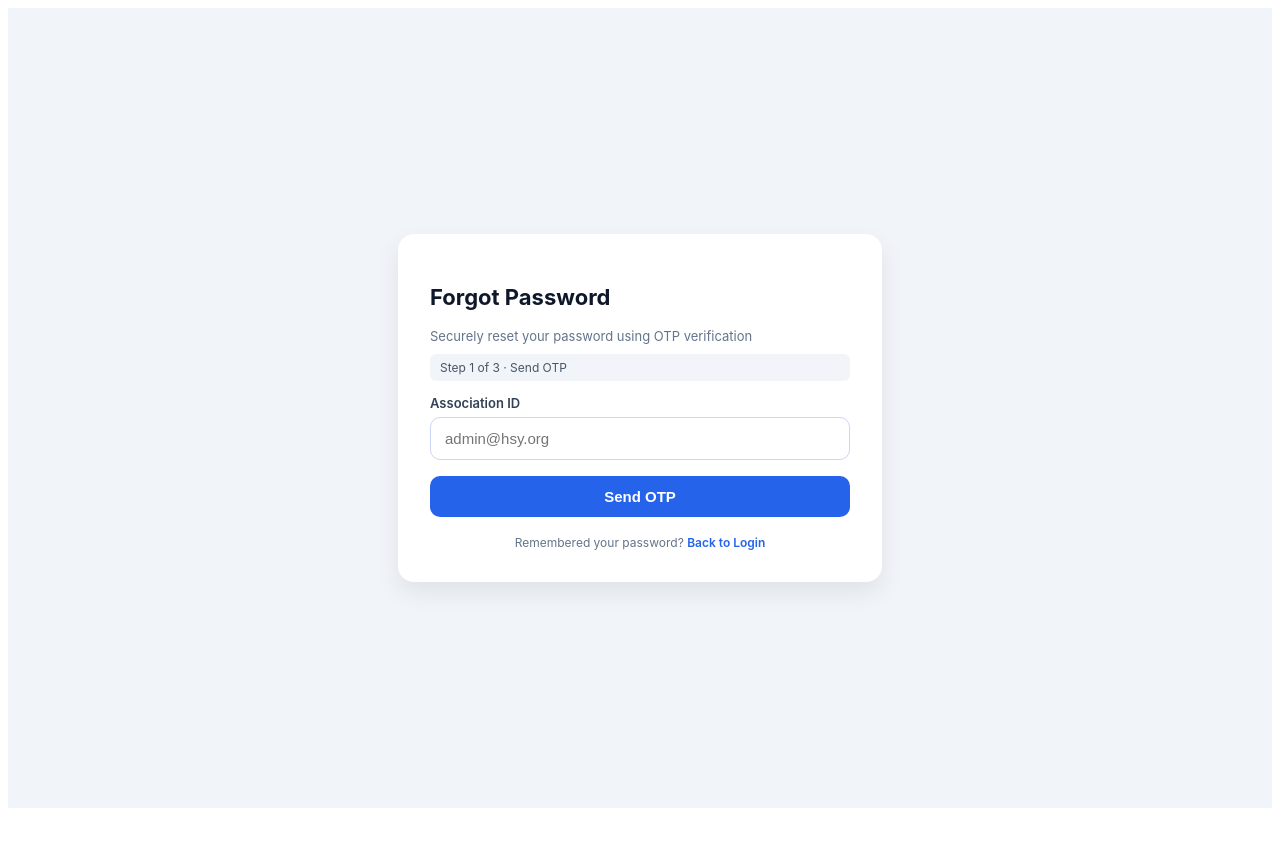
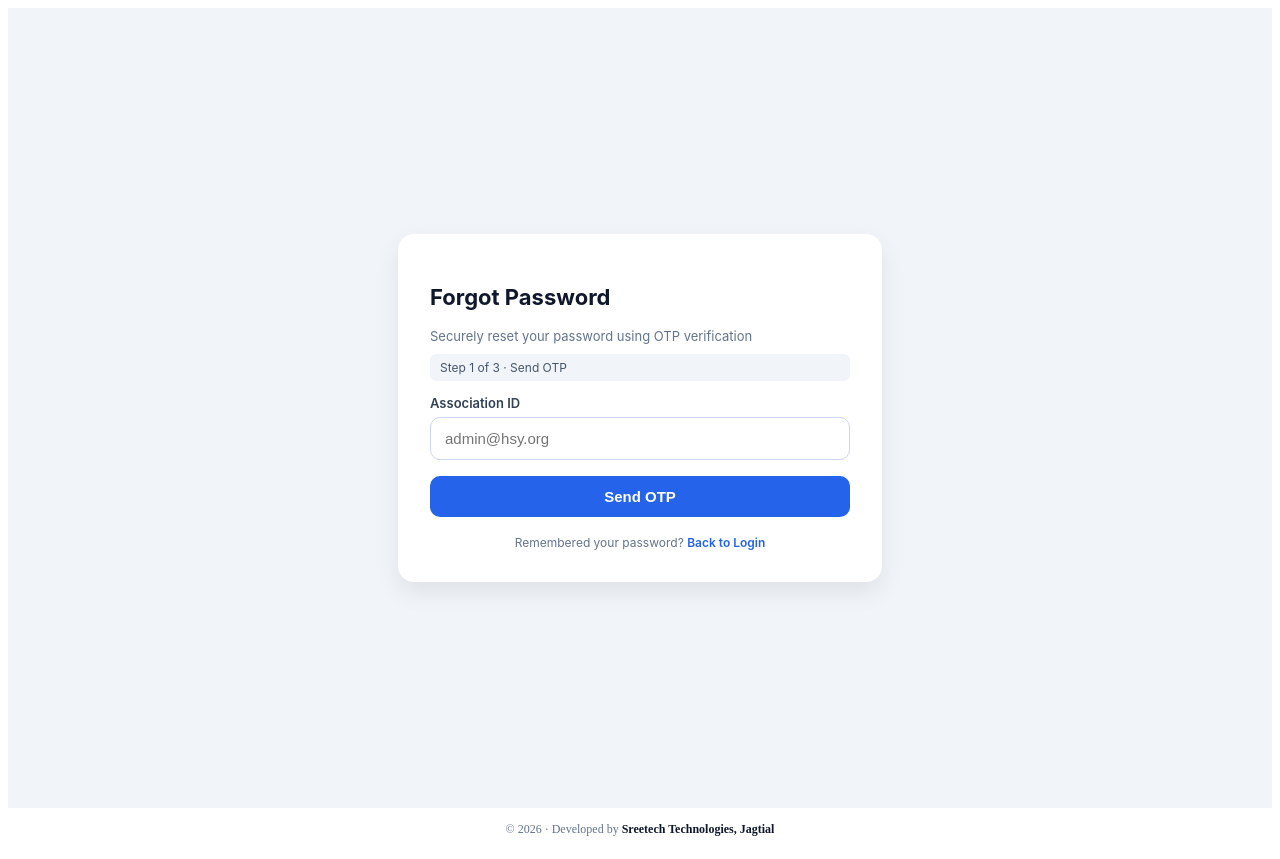
Before and after one commit to hinduswarajyouth-cyber/association-frontend, a React (Vite) app: page /forgot-password in a window 1280 px wide. Before the commit the page ends 816 px from the top, so only its background shows below. Built offline with nearby package versions, Linux system fonts and the light colour scheme.

Commit message:
Add footer branding - Sreetech Technologies Jagtial

```diff
--- a/src/App.jsx
+++ b/src/App.jsx
@@ -1,5 +1,6 @@
 import { Routes, Route, Navigate } from "react-router-dom";
 import PrivateRoute from "./PrivateRoute";
+import Footer from "./components/Footer";
 
 /* ===== PUBLIC ===== */
 import Login from "./pages/Login";
@@ -27,6 +28,7 @@ import MemberContributions from "./pages/MemberContributions";
 
 export default function App() {
   return (
+    <>
       <Routes>
         {/* 🔓 PUBLIC */}
         <Route path="/" element={<Login />} />
@@ -207,5 +209,9 @@ export default function App() {
         {/* 🚫 FALLBACK */}
         <Route path="*" element={<Navigate to="/" replace />} />
       </Routes>
+
+      {/* 🌐 GLOBAL FOOTER */}
+      <Footer />
+    </>
   );
 }
--- a/src/api/api.js
+++ b/src/api/api.js
@@ -1,10 +1,11 @@
 import axios from "axios";
 
 /* =========================
-   🌐 AXIOS INSTANCE
+   🌐 AXIOS INSTANCE (FINAL)
 ========================= */
 const api = axios.create({
-  baseURL: import.meta.env.VITE_API_URL,
+  // ✅ MUST MATCH .env
+  baseURL: import.meta.env.VITE_API_BASE_URL,
   headers: {
     "Content-Type": "application/json",
   },
@@ -15,21 +16,20 @@ const api = axios.create({
    AUTO ATTACH JWT TOKEN
 ========================= */
 api.interceptors.request.use(
-  (req) => {
+  (config) => {
     const token = localStorage.getItem("token");
 
-    // Attach token for all protected APIs
+    // Attach token ONLY if exists
     if (token) {
-      req.headers.Authorization = `Bearer ${token}`;
+      config.headers.Authorization = `Bearer ${token}`;
     }
 
-    // IMPORTANT:
-    // For FormData (file uploads), let browser set multipart boundary
-    if (req.data instanceof FormData) {
-      delete req.headers["Content-Type"];
+    // IMPORTANT: For file uploads
+    if (config.data instanceof FormData) {
+      delete config.headers["Content-Type"];
     }
 
-    return req;
+    return config;
   },
   (error) => Promise.reject(error)
 );
@@ -44,7 +44,11 @@ api.interceptors.response.use(
     if (error.response?.status === 401) {
       // Token expired / invalid
       localStorage.clear();
-      window.location.href = "/";
+
+      // 🔥 Prevent redirect loop on public pages
+      if (!window.location.pathname.includes("forgot-password")) {
+        window.location.href = "/";
+      }
     }
     return Promise.reject(error);
   }
--- /dev/null
+++ b/src/components/Footer.jsx
@@ -0,0 +1,22 @@
+export default function Footer() {
+  return (
+    <footer style={footerStyle}>
+      © {new Date().getFullYear()} · Developed by{" "}
+      <span style={brand}>Sreetech Technologies, Jagtial</span>
+    </footer>
+  );
+}
+
+const footerStyle = {
+  width: "100%",
+  padding: "14px 0",
+  textAlign: "center",
+  fontSize: "12px",
+  color: "#64748b",
+  background: "transparent",
+};
+
+const brand = {
+  fontWeight: 600,
+  color: "#0f172a",
+};
```
Also changed, not shown: 1 other file (tests, documents, lock files or other folders). Lines whose indentation alone changed are shown as unchanged.
